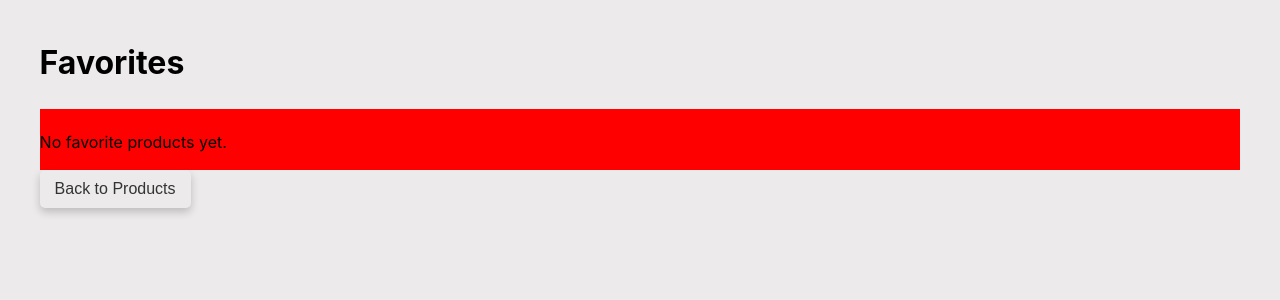
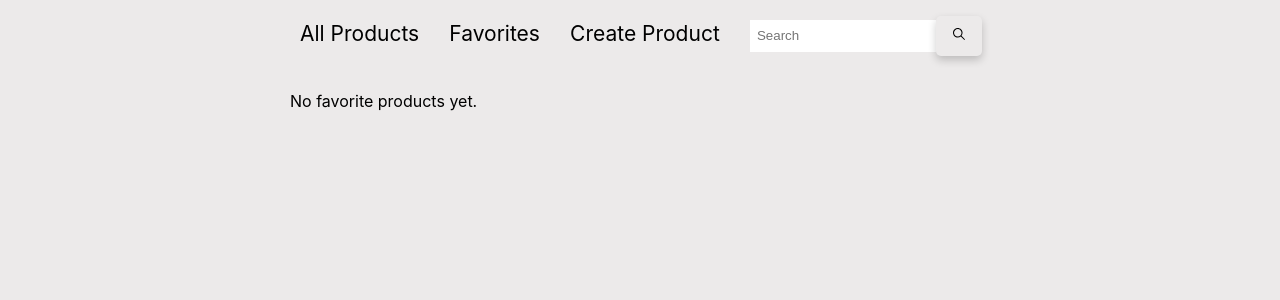
Before and after one commit to Debi7/SPA_CardList, a React (Vite) app: page /favorites in a window 1280 px wide. Shown: the top 300 px of the page. Built offline with nearby package versions, Linux system fonts and the light colour scheme.

Commit message:
localStorage

```diff
--- a/src/App.tsx
+++ b/src/App.tsx
@@ -4,23 +4,20 @@ import ProductsPage from './pages/ProductsPage/ProductsPage';
 import ProductDetailPage from './pages/ProductDetailPage/ProductDetailPage';
 import CreateProductPage from './pages/CreateProductPage/CreateProductPage';
 import FavoritePage from './components/FavoritePage';
+import Navigation from './components/Navigation';
 
 const App: React.FC = () => {
   return (
     <Router>
-      <Routes>
-        {/* Главная страница со списком продуктов */}
-        <Route path="/" element={<ProductsPage />} />
-
-        {/* Страница избранных продуктов */}
-        <Route path="/favorites" element={<FavoritePage />} />
-
-        {/* Детальная страница продукта */}
-        <Route path="/products/:id" element={<ProductDetailPage />} />
-
-        {/* Страница для создания нового продукта */}
-        <Route path="/create-product" element={<CreateProductPage />} />
-      </Routes>
+      <div>
+        <Navigation />
+        <Routes>
+          <Route path="/" element={<ProductsPage />} />
+          <Route path="/favorites" element={<FavoritePage />} />
+          <Route path="/create-product" element={<CreateProductPage />} />
+          <Route path="/products/:id" element={<ProductDetailPage />} />
+        </Routes>
+      </div>
     </Router>
   );
 };
--- a/src/components/Button.tsx
+++ b/src/components/Button.tsx
@@ -1,14 +1,15 @@
 import React from 'react';
 
 interface ButtonProps {
-  onClick: () => void;
+  onClick?: () => void;
   className?: string;
   children: React.ReactNode;
+  type?: 'button' | 'submit' | 'reset';
 }
 
-const Button: React.FC<ButtonProps> = ({ onClick, className, children }) => {
+const Button: React.FC<ButtonProps> = ({ onClick, className, children, type = 'button' }) => {
   return (
-    <button className={className} onClick={onClick}>
+    <button className={className} onClick={onClick} type={type}>
       {children}
     </button>
   );
--- a/src/components/FavoritePage.tsx
+++ b/src/components/FavoritePage.tsx
@@ -1,29 +1,24 @@
 import React from 'react';
-import { useNavigate } from 'react-router-dom';
 import { useSelector } from 'react-redux';
 import ProductCard from './ProductCard';
-import { RootState } from '../store'; // Импортируйте корневой тип состояния из Redux хранилища
+import { RootState } from '../store';
 
 const FavoritePage: React.FC = () => {
-  const products = useSelector((state: RootState) => state.products.items); // Получение списка продуктов из хранилища
+  const products = useSelector((state: RootState) => state.products.items);
   const favoriteProducts = products.filter(product => product.liked);
-  const navigate = useNavigate();
+  // const navigate = useNavigate();
 
   return (
     <div className="product-list-favorites">
-      <h1>Favorites</h1>
       <div className="product-list">
         {favoriteProducts.length > 0 ? (
           favoriteProducts.map(product => (
-            <ProductCard key={product.id} product={product} onClick={() => { }} />
+            <ProductCard className={'product-card-favorites'} key={product.id} product={product} onClick={() => { }} />
           ))
         ) : (
           <p>No favorite products yet.</p>
         )}
       </div>
-
-      <button onClick={() => navigate('/')}>Back to Products</button>
-
     </div>
   );
 };
--- a/src/components/Navigation.tsx
+++ b/src/components/Navigation.tsx
@@ -1,12 +1,32 @@
 import { Link } from 'react-router-dom';
+// import { useDispatch } from 'react-redux';
+import { IoIosSearch } from "react-icons/io";
+import Button from './Button';
+
 
 const Navigation: React.FC = () => {
+  // const dispatch = useDispatch();
+
+  // const handleSearch = () => {
+  //   dispatch((product.id));  /* value из inputa */
+  // };
+
   return (
-    <nav className='nav'>
-      <Link to="/" className="no-underline">All Products</Link>
-      <Link to="/favorites" className="no-underline">Favorites</Link>
-      <Link to="/create-product" className="no-underline">Create Product</Link>
-    </nav>
+    <>
+      <nav className='nav'>
+        <Link to="/" className="nav-link">All Products</Link>
+        <Link to="/favorites" className="nav-link">Favorites</Link>
+        <Link to="/create-product" className="nav-link">Create Product</Link>
+        <div className='wrapper-search'>
+          <input type="text" placeholder='Search' className="search-input" />
+          <Button
+            // onClick={handleSearch}
+            className="search-button">
+            <IoIosSearch color="#000000" />
+          </Button>
+        </div>
+      </nav>
+    </>
   );
 };
 
--- a/src/components/ProductCard.tsx
+++ b/src/components/ProductCard.tsx
@@ -9,6 +9,7 @@ import Button from './Button';
 interface ProductCardProps {
   product: Product;
   onClick: () => void;
+  className?: string;
 }
 
 const ProductCard: React.FC<ProductCardProps> = ({ product, onClick }) => {
--- a/src/features/products/productsSlice.ts
+++ b/src/features/products/productsSlice.ts
@@ -9,16 +9,22 @@ interface Product {
 }
 
 interface ProductsState {
+  initialItems: Product[];
   items: Product[];
 }
 
-const loadProductsFromLocalStorage = (): Product[] => {
+const loadProducts = (): Product[] => {
   const savedProducts = localStorage.getItem('products');
   return savedProducts ? JSON.parse(savedProducts) : [];
 };
 
 const initialState: ProductsState = {
-  items: loadProductsFromLocalStorage(),
+  initialItems: loadProducts(),
+  items: loadProducts(),
+};
+
+const saveProducts = (items: Product[]) => {
+  localStorage.setItem('products', JSON.stringify(items));
 };
 
 const productsSlice = createSlice({
@@ -26,28 +32,29 @@ const productsSlice = createSlice({
   initialState,
   reducers: {
     setProducts: (state, action: PayloadAction<Product[]>) => {
+      state.initialItems = action.payload;
       state.items = action.payload;
-      localStorage.setItem('products', JSON.stringify(state.items));
+      saveProducts(state.items);
     },
     toggleLike: (state, action: PayloadAction<number>) => {
       const product = state.items.find((item) => item.id === action.payload);
       if (product) {
         product.liked = !product.liked;
-        localStorage.setItem('products', JSON.stringify(state.items));
+        saveProducts(state.items);
       }
     },
     deleteProduct: (state, action: PayloadAction<number>) => {
       state.items = state.items.filter((item) => item.id !== action.payload);
-      localStorage.setItem('products', JSON.stringify(state.items));
+      saveProducts(state.items);
     },
-    addProduct: (state, action: PayloadAction<Product>) => {
-      state.items.push(action.payload);
-      localStorage.setItem('products', JSON.stringify(state.items));
+    restoreAllProducts: (state) => {
+      state.items = state.initialItems;
+      saveProducts(state.items);
     },
   },
 });
 
-export const { setProducts, toggleLike, deleteProduct, addProduct } =
+export const { setProducts, toggleLike, deleteProduct, restoreAllProducts } =
   productsSlice.actions;
 
 export default productsSlice.reducer;
--- a/src/main.tsx
+++ b/src/main.tsx
@@ -3,7 +3,7 @@ import ReactDOM from 'react-dom/client';
 import { Provider } from 'react-redux';
 import App from './App';
 import { store } from './store/index';
-import './index.css';
+import './style.css';
 
 ReactDOM.createRoot(document.getElementById('root') as HTMLElement).render(
   <React.StrictMode>
--- a/src/pages/CreateProductPage/CreateProductPage.tsx
+++ b/src/pages/CreateProductPage/CreateProductPage.tsx
@@ -1,8 +1,9 @@
 import React from 'react';
 import { useNavigate } from 'react-router-dom';
 import { useForm } from 'react-hook-form';
-import { useDispatch } from 'react-redux';
-import { addProduct } from '../../features/products/productsSlice';
+import Button from '../../components/Button';
+// import { useDispatch } from 'react-redux';
+// import { addProduct } from '../../features/products/productsSlice';
 
 interface FormValues {
   title: string;
@@ -12,7 +13,7 @@ interface FormValues {
 
 const CreateProductPage: React.FC = () => {
   const { register, handleSubmit, formState: { errors } } = useForm<FormValues>();
-  const dispatch = useDispatch();
+  // const dispatch = useDispatch();
   const navigate = useNavigate();
 
   const onSubmit = (data: FormValues) => {
@@ -22,25 +23,20 @@ const CreateProductPage: React.FC = () => {
       liked: false,
     };
 
-    // Получаем существующие продукты из localStorage
     const storedProducts = JSON.parse(localStorage.getItem('products') || '[]');
 
-    // Добавляем новый продукт
     const updatedProducts = [...storedProducts, newProduct];
 
-    // Сохраняем обновленный массив продуктов в localStorage
     localStorage.setItem('products', JSON.stringify(updatedProducts));
 
     // Обновляем Redux Store
-    dispatch(addProduct(newProduct));
+    // dispatch(addProduct(newProduct));
 
-    // Перенаправляем пользователя на главную страницу
     navigate('/');
   };
 
   return (
     <div className="create-product-page">
-      <h1>Create New Product</h1>
       <form onSubmit={handleSubmit(onSubmit)}>
         <input
           type="text"
@@ -57,7 +53,7 @@ const CreateProductPage: React.FC = () => {
             },
           })}
         />
-        {errors.title && <p>{errors.title.message}</p>}
+        {errors.title && <p className='text-error'>{errors.title.message}</p>}
 
         <textarea
           placeholder="Description"
@@ -73,7 +69,7 @@ const CreateProductPage: React.FC = () => {
             },
           })}
         />
-        {errors.description && <p>{errors.description.message}</p>}
+        {errors.description && <p className='text-error'>{errors.description.message}</p>}
 
         <input
           type="text"
@@ -86,11 +82,10 @@ const CreateProductPage: React.FC = () => {
             },
           })}
         />
-        {errors.image && <p>{errors.image.message}</p>}
+        {errors.image && <p className='text-error'>{errors.image.message}</p>}
 
-        <button type="submit">Create Product</button>
+        <Button type="submit">Create Product</Button>
       </form>
-      <button onClick={() => navigate('/')}>Back to Products</button>
     </div>
   );
 };
--- a/src/pages/ProductDetailPage/ProductDetailPage.tsx
+++ b/src/pages/ProductDetailPage/ProductDetailPage.tsx
@@ -2,6 +2,7 @@ import React from 'react';
 import { useParams, useNavigate } from 'react-router-dom';
 import { useSelector } from 'react-redux';
 import { RootState } from '../../store';
+import Button from '../../components/Button';
 
 const ProductDetailPage: React.FC = () => {
   const { id } = useParams();
@@ -22,7 +23,7 @@ const ProductDetailPage: React.FC = () => {
         <div className='product-detail-text'>
           <h1>{product.title}</h1>
           <p>{product.description}</p>
-          <button onClick={() => navigate('/')}>Back to Products</button>
+          <Button onClick={() => navigate('/')}>Back to Products</Button>
         </div>
       </div>
     </>
--- a/src/index.css
+++ b/src/style.css
@@ -10,11 +10,6 @@
   text-rendering: optimizeLegibility;
   -webkit-font-smoothing: antialiased;
   -moz-osx-font-smoothing: grayscale;
-}
-
-.wrapper {
-  width: 95%;
-  border-color: rgb(109, 66, 134);
 }
 
 .product-card-container {
@@ -36,7 +31,7 @@
   display: flex;
   justify-content: space-between;
   padding: 7px;
-  height: 250px;
+  height: 313px;
 }
 
 .product-content {
@@ -53,7 +48,6 @@
   -webkit-line-clamp: 4;
   -webkit-box-orient: vertical;
   width: 370px;
-  height: 500px;
   line-height: normal;
   /* background-color: red; */
 }
@@ -91,19 +85,43 @@ button:hover {
 
 .nav {
   margin: 0 auto;
+  margin-bottom: 10px;
   display: flex;
   justify-content: space-between;
   background-color: inherit;
   width: 680px;
   height: 35px;
   padding: 10px;
+  /* background-color: red; */
 }
 
-.no-underline {
+.nav-link {
   text-decoration: none;
   color: #000;
   font-size: 21px;
   font-weight: 400;
+}
+
+.nav-link:hover,
+.nav-link:active {
+  text-shadow: 0 10px 31px rgb(70, 28, 118);
+  border-bottom: 3px solid #ffff;
+}
+
+.wrapper-search {
+  display: flex;
+  flex-direction: row;
+  justify-content: space-between;
+  align-items: center;
+  width: 230px;
+  /* background-color: red; */
+}
+
+.search-input {
+  outline: none;
+  border: none;
+  height: 30px;
+  padding-left: 7px;
 }
 
 /*  */
@@ -113,19 +131,19 @@ button:hover {
   align-items: flex-start;
   gap: 30px;
   padding: 20px;
-  height: 700px;
+  height: 650px;
   /* background-color: red; */
 }
 
 .product-detail-container img {
   border-radius: 7px;
   width: 700px;
-  height: 700px;
+  height: 650px;
 }
 
 .product-detail-text {
   position: relative;
-  height: 700px;
+  height: 650px;
   /* background-color: aqua; */
 }
 
@@ -161,38 +179,41 @@ button:hover {
   width: 700px;
   height: 700px;
   padding: 30px;
-  background-color: aqua;
+  /* background-color: aqua; */
 }
 
 .create-product-page form {
-  background-color: red;
+  /* background-color: red; */
   display: flex;
   flex-direction: column;
-  height: 500px;
-  margin-bottom: 79px;
 }
 
-.create-product-page input {
+.create-product-page input,
+.create-product-page textarea {
   outline: none;
   height: 30px;
+  margin-bottom: 20px;
 }
 
+.create-product-page textarea {
+  height: 70px;
+}
+
+.text-error {
+  color: red;
+  margin-top: -20px;
+}
 
 /*  */
 /* favorites */
 .product-list-favorites {
   margin: 0 auto;
-  width: 95%;
-  height: 100vh;
-  padding: 10px;
-  /* background-color: red; */
+  width: 700px;
 }
 
 .product-list {
-  padding-top: 5px;
   display: flex;
   flex-direction: row;
   flex-wrap: wrap;
-  justify-content: space-b;
-  background-color: red;
+  justify-content: space-between;
 }
```
Also changed, not shown: src/components/ProductList.tsx (+30 -27 lines), src/pages/ProductsPage/ProductsPage.tsx (+6 -6 lines).
